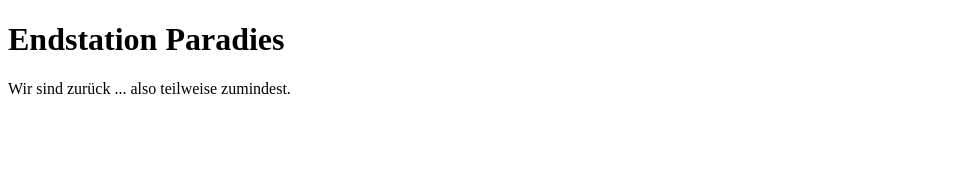
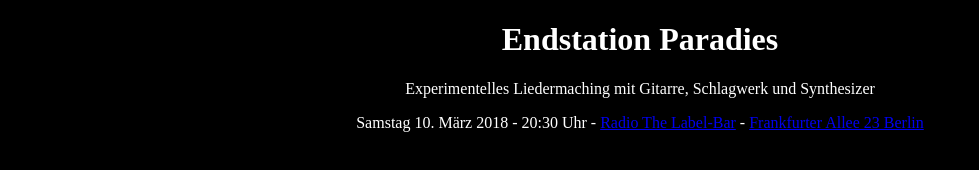
Before and after one commit to endstationparadies/endstationparadies.github.io, a plain HTML site: page index.html in a window 1280 px wide. Shown: the whole page, without its empty margins (0-979 px from the left). Drawn offline with Linux system fonts and the light colour scheme.

Commit message:
Black is beautiful

```diff
--- a/index.html
+++ b/index.html
@@ -2,13 +2,19 @@
 <html lang="en">
 <head>
     <meta charset="UTF-8">
-    <title>Endstation Paradies</title>
+    <title>Endstation Paradies - Band</title>
+    <link rel="stylesheet" href="styles.css">
 </head>
 <body>
 
 <h1>Endstation Paradies</h1>
 
-Wir sind zurück ... also teilweise zumindest.
+<p>Experimentelles Liedermaching mit Gitarre, Schlagwerk und Synthesizer</p>
+<p>Samstag 10. März 2018 - 20:30 Uhr
+    - <a href="http://www.radiobar.berlin/">Radio The Label-Bar</a>
+    - <a href="https://goo.gl/maps/ema3Sxbas912">Frankfurter Allee 23 Berlin</a>
+</p>
+
 
 </body>
 </html>
--- /dev/null
+++ b/styles.css
@@ -0,0 +1,13 @@
+body {
+    background: black;
+    color: white;
+    text-align: center;
+}
+
+a:visited {
+    color: #00f;
+}
+
+a:visited {
+    color: #a0f;
+}
```
